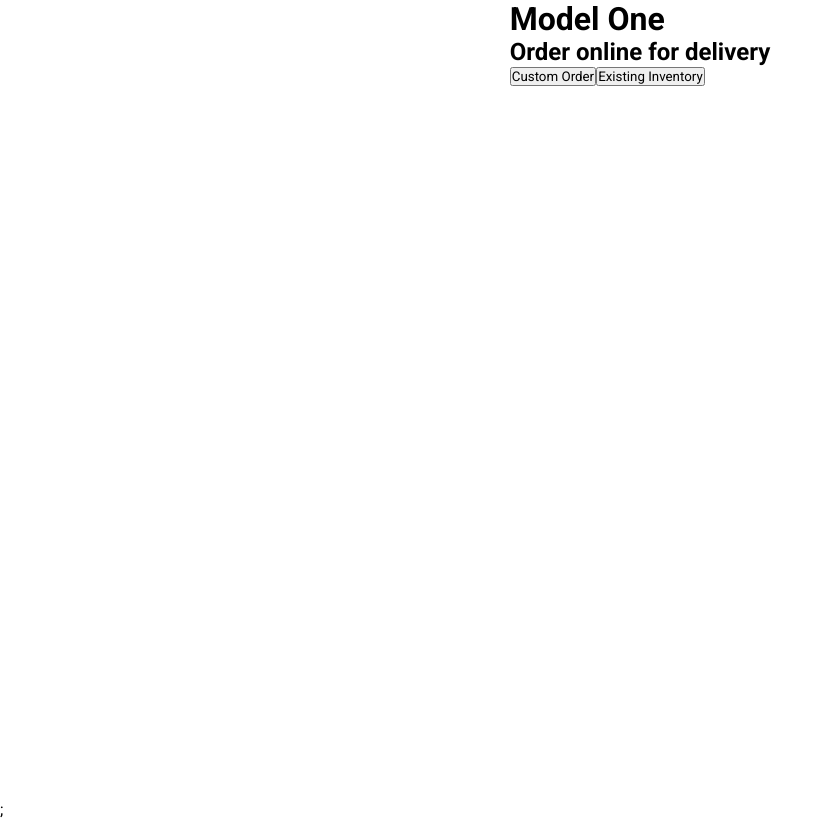
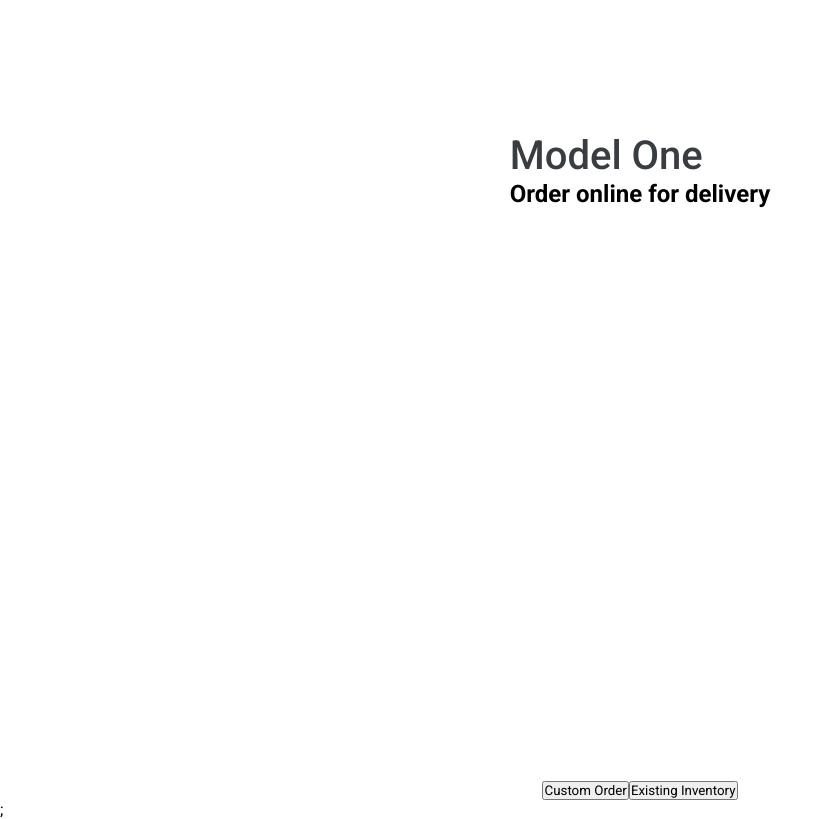
Before and after one commit to macedo-developer/clone-home-page-tesla, a React (Create React App) app: page / in a window 1280 px wide. Shown: the whole page, without its empty margins (0-834 px from the left). Built offline with nearby package versions, Linux system fonts and the light colour scheme.

Commit message:
Styles overlay content

```diff
--- a/src/components/DefaultOverlayContent/styles.ts
+++ b/src/components/DefaultOverlayContent/styles.ts
@@ -1,5 +1,22 @@
 import styled from "styled-components";
 
-export const Container = styled.div``;
-export const Heading = styled.div``;
-export const Buttons = styled.div``;
+export const Container = styled.div`
+  display: flex;
+  flex-direction: column;
+  justify-content: space-between;
+  flex: 1;
+`;
+export const Heading = styled.div`
+  margin-top: 16.5vh;
+
+  > h1 {
+    font-weight: 500;
+    font-size: 40px;
+    line-height: 48px;
+    color: #393c41;
+  }
+`;
+export const Buttons = styled.div`
+  width: 100%;
+  text-align: center;
+`;
```
